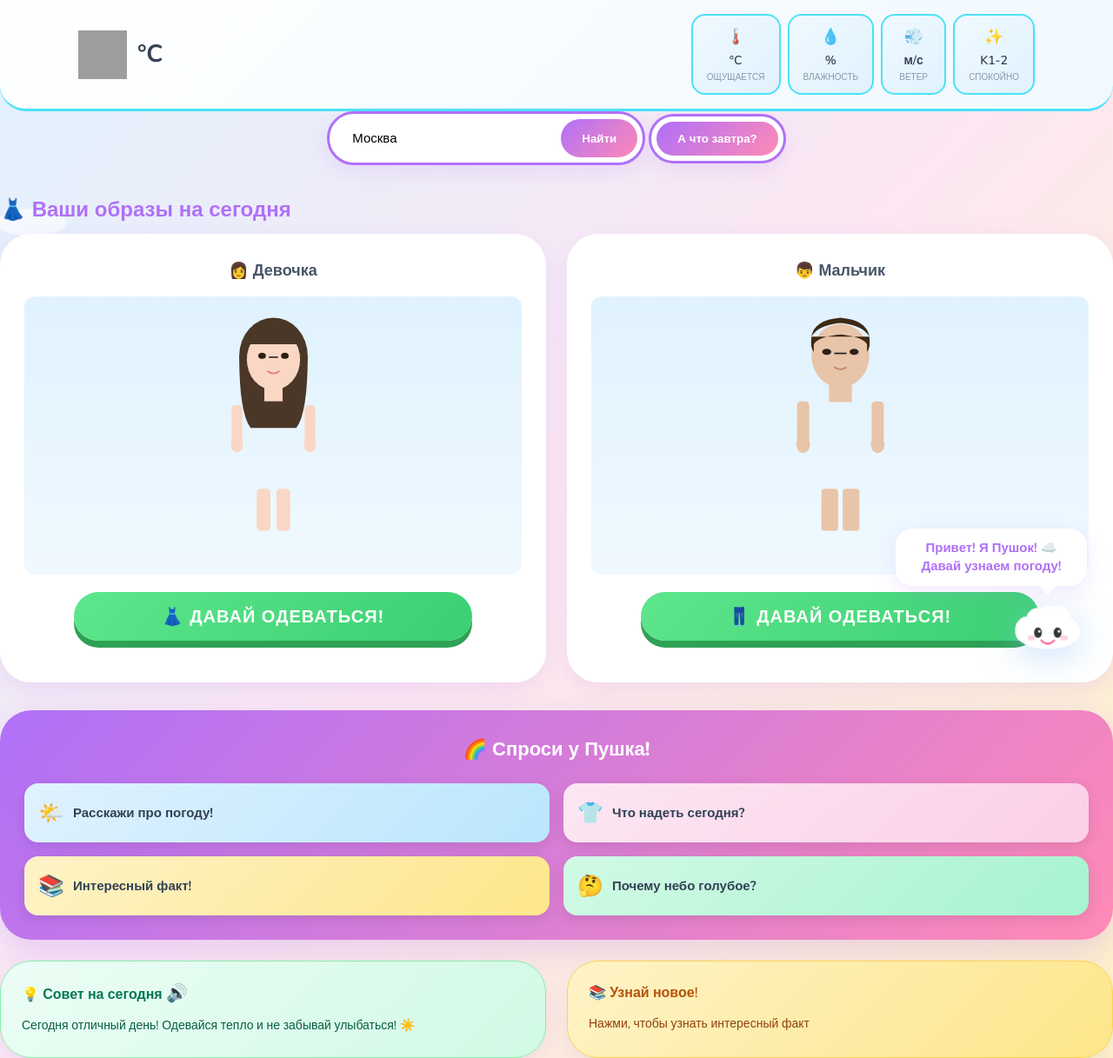
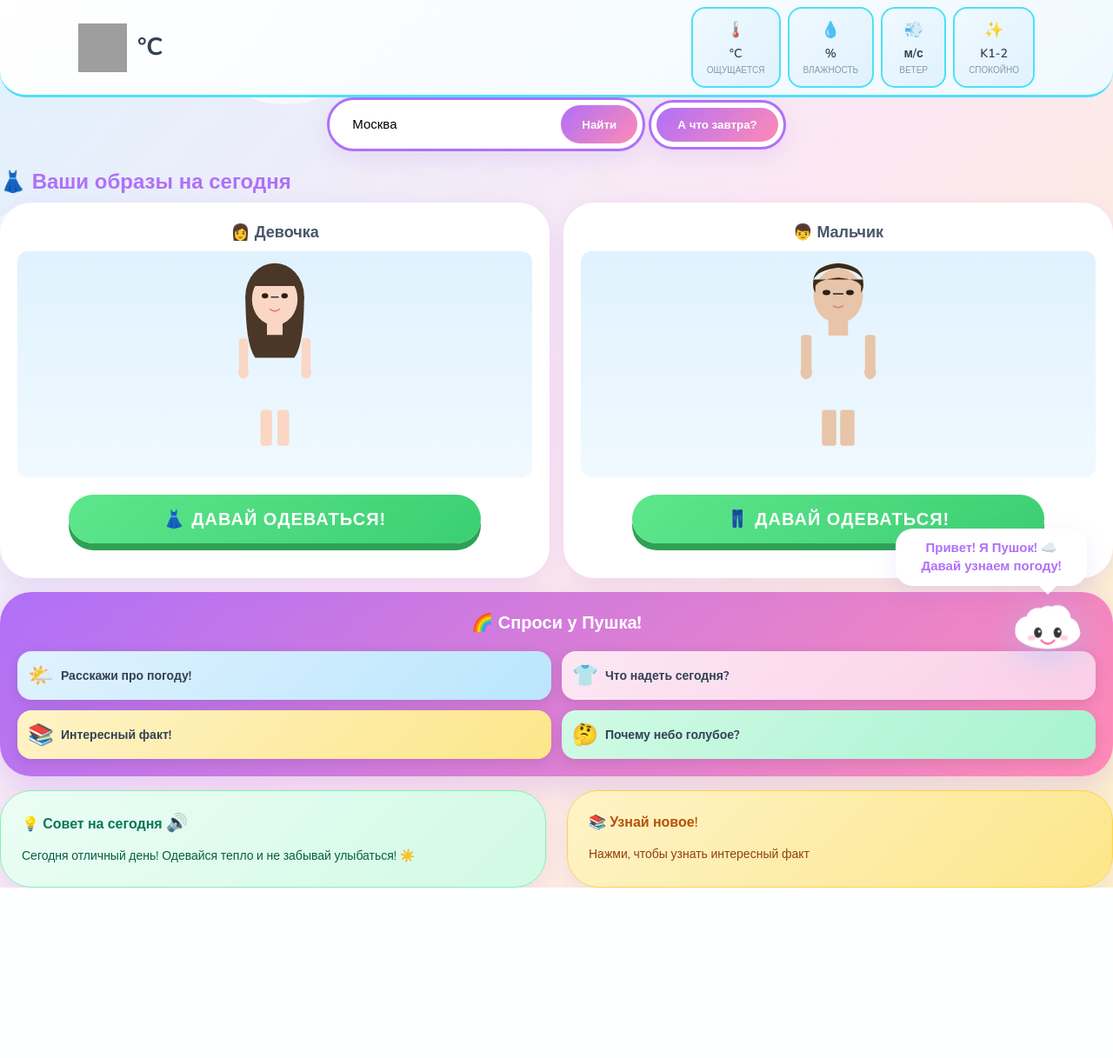
Before and after one commit to pavelneumoin/style-muse, a Flask app: page /style-muse/ in a window 1280 px wide. Shown: the whole page at 87% size. After the commit the page ends 1021 px from the top, so only its background shows below. Run offline with Flask 3, Linux system fonts and the light colour scheme; data comes from the database, SQL or seed files in the repository; data that the repository does not hold is empty; grey boxes are pictures that could not be loaded.

Commit message:
Compact UI layout for kids

```diff
--- a/static/css/style.css
+++ b/static/css/style.css
@@ -46,7 +46,8 @@ body {
 .weather-bar {
     background: var(--white);
     border-bottom: 1px solid var(--gray-200);
-    padding: 16px 24px;
+    padding: 8px 16px;
+    /* COMPACT INFO */
     position: sticky;
     top: 0;
     z-index: 100;
@@ -59,7 +60,8 @@ body {
     justify-content: space-between;
     align-items: center;
     flex-wrap: wrap;
-    gap: 20px;
+    gap: 12px;
+    /* COMPACT */
 }
 
 .weather-main {
@@ -141,13 +143,15 @@ body {
 .main-container {
     max-width: 1100px;
     margin: 0 auto;
-    padding: 32px 24px;
+    padding: 16px 16px;
+    /* COMPACT */
 }
 
 /* Search */
 .search-section {
     text-align: center;
-    margin-bottom: 32px;
+    margin-bottom: 16px;
+    /* COMPACT */
 }
 
 .search-form {
@@ -185,38 +189,42 @@ body {
 
 /* Avatars Section */
 .avatars-section {
-    margin-bottom: 32px;
+    margin-bottom: 16px;
+    /* COMPACT */
 }
 
 .avatars-section h2 {
     font-size: 20px;
     font-weight: 700;
-    margin-bottom: 8px;
+    margin-bottom: 4px;
 }
 
 .hint {
     color: var(--gray-500);
     font-size: 14px;
-    margin-bottom: 20px;
+    margin-bottom: 12px;
 }
 
 .avatars-grid {
     display: grid;
     grid-template-columns: 1fr 1fr;
-    gap: 24px;
+    gap: 16px;
+    /* COMPACT */
 }
 
 .avatar-card {
     background: var(--white);
     border-radius: var(--radius);
-    padding: 24px;
+    padding: 16px;
+    /* COMPACT */
     box-shadow: var(--shadow);
     text-align: center;
 }
 
 .avatar-card h3 {
     font-size: 16px;
-    margin-bottom: 16px;
+    margin-bottom: 8px;
+    /* COMPACT */
     color: var(--gray-700);
 }
 
@@ -225,11 +233,13 @@ body {
     justify-content: center;
     background: linear-gradient(180deg, #e0f2fe 0%, #f0f9ff 100%);
     border-radius: 12px;
-    padding: 20px;
+    padding: 10px;
+    /* COMPACT */
 }
 
 .avatar-svg {
-    height: 280px;
+    height: 240px;
+    /* COMPACT FOR KIDS */
     width: auto;
 }
 
@@ -591,43 +601,51 @@ body {
     animation: blink 4s infinite;
 }
 
-/* ========== AI РљРЅРѕРїРєРё ========== */
+/* ========== AI Кнопки ========== */
 .ai-buttons-section {
     background: linear-gradient(135deg, var(--purple) 0%, var(--pink) 100%);
     border-radius: var(--radius);
-    padding: 28px;
-    margin: 24px 0;
+    padding: 20px;
+    /* COMPACT */
+    margin: 16px 0;
+    /* COMPACT */
     box-shadow: var(--shadow-lg);
 }
 
 .ai-buttons-title {
     color: var(--white);
-    font-size: 22px;
+    font-size: 20px;
+    /* COMPACT */
     font-weight: 800;
-    margin-bottom: 20px;
+    margin-bottom: 16px;
+    /* COMPACT */
     text-align: center;
 }
 
 .ai-buttons-grid {
     display: grid;
     grid-template-columns: repeat(2, 1fr);
-    gap: 16px;
+    gap: 12px;
+    /* COMPACT */
 }
 
 .ai-question-btn {
     background: var(--white);
     border: none;
     border-radius: 16px;
-    padding: 18px 16px;
+    padding: 12px 12px;
+    /* COMPACT */
     font-family: 'Nunito', sans-serif;
-    font-size: 15px;
+    font-size: 14px;
+    /* COMPACT */
     font-weight: 700;
     color: var(--gray-800);
     cursor: pointer;
     transition: all 0.3s;
     display: flex;
     align-items: center;
-    gap: 10px;
+    gap: 8px;
+    /* COMPACT */
     box-shadow: 0 4px 15px rgba(0, 0, 0, 0.1);
 }
 
--- a/templates/index.html
+++ b/templates/index.html
@@ -5,7 +5,7 @@
     <meta charset="UTF-8">
     <meta name="viewport" content="width=device-width, initial-scale=1.0">
     <title>Style Muse ✨ Детский помощник</title>
-    <link rel="stylesheet" href="{{ url_for('static', filename='css/style.css') }}?v=2">
+    <link rel="stylesheet" href="{{ url_for('static', filename='css/style.css') }}?v=3">
     <link rel="preconnect" href="https://fonts.googleapis.com">
     <link rel="preconnect" href="https://fonts.gstatic.com" crossorigin>
 </head>
```
